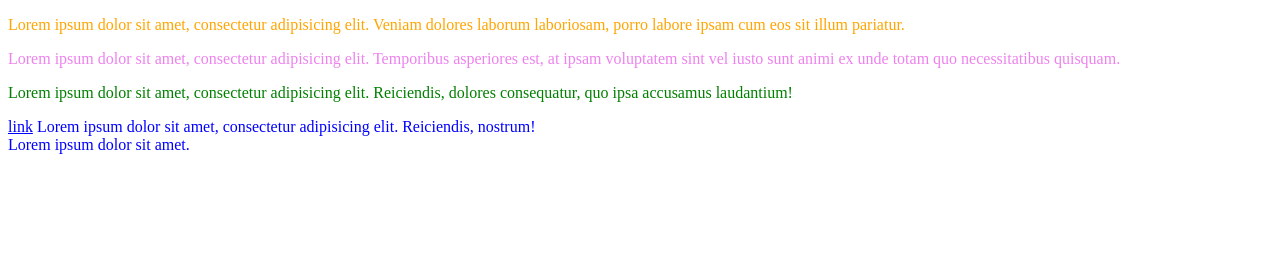
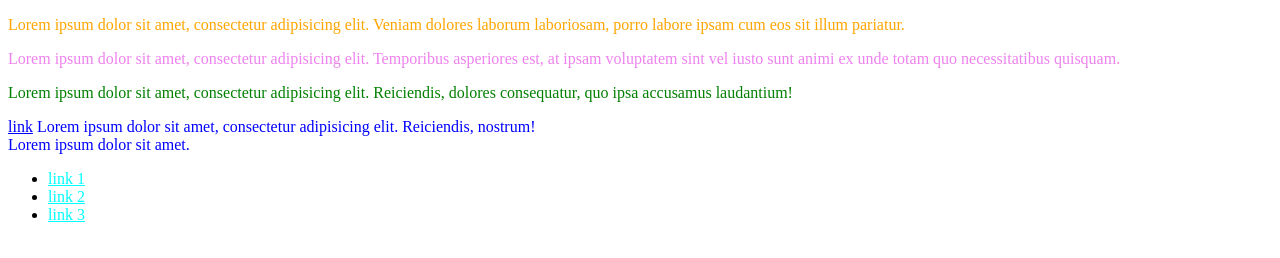
Before and after one commit to wiemka/css_poczatek, a plain HTML site: page index.html in a window 1280 px wide. Drawn offline with Linux system fonts and the light colour scheme.

Commit message:
selektor bezpośredni do elementu potomnego

```diff
--- a/css/style.css
+++ b/css/style.css
@@ -26,3 +26,10 @@ span,
 div {
     color: blue
 }
+
+
+/*selektor bezpośredni do elementu potomnego*/
+
+li>a {
+    color: aqua;
+}
--- a/index.html
+++ b/index.html
@@ -19,10 +19,17 @@
     <!--   selektor klasy-->
     <p class="klasa_paragrafu">Lorem ipsum dolor sit amet, consectetur adipisicing elit. Reiciendis, dolores consequatur, quo ipsa accusamus laudantium!</p>
 
-<!--łączenie selektorów-->
-<a href="">link</a>
-   <span>Lorem ipsum dolor sit amet, consectetur adipisicing elit. Reiciendis, nostrum!</span>
-   <div>Lorem ipsum dolor sit amet.</div>
+    <!--łączenie selektorów-->
+    <a href="">link</a>
+    <span>Lorem ipsum dolor sit amet, consectetur adipisicing elit. Reiciendis, nostrum!</span>
+    <div>Lorem ipsum dolor sit amet.</div>
+
+    <!--   selektor bezpośredni do elementu potomnego-->
+<ul>
+    <li><a href="">link 1</a></li>
+    <li><a href="">link 2</a></li>
+    <li><a href="">link 3</a></li>
+</ul>
 
 </body>
 
```
